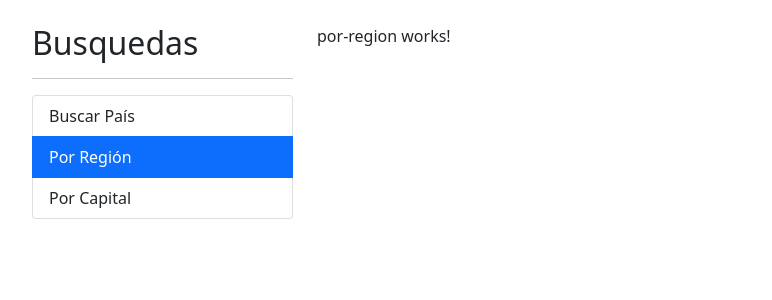
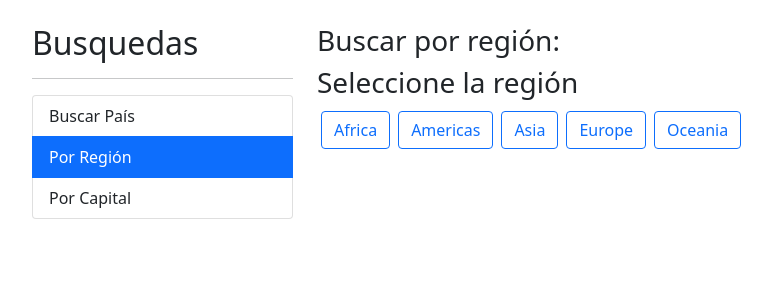
Before and after one commit to dhurrego/paises-app, an Angular app: page /region in a window 1280 px wide. Shown: the top 300 px of the page, without its empty margins (50-822 px from the left). Built offline with nearby package versions, Linux system fonts and the light colour scheme.

Commit message:
Se termina la vista por region, se crea un autocomplete en buscar pais usando el debounce

```diff
--- a/src/app/pais/components/pais-tabla/pais-tabla.component.html
+++ b/src/app/pais/components/pais-tabla/pais-tabla.component.html
@@ -10,7 +10,7 @@
         </tr>
     </thead>
     <tbody>
-        <tr *ngFor="let pais of paises; let i = index">
+        <tr *ngFor="let pais of paises; let i = index" class="animate__animated animate__fadeIn  animate__faster">
             <td>{{ i + 1 }}</td>
             <td>
                 <img [src]="pais.flag" alt="pais.name" class="small-flag">
--- a/src/app/pais/pages/por-capital/por-capital.component.html
+++ b/src/app/pais/pages/por-capital/por-capital.component.html
@@ -1,3 +1,4 @@
+<div class="animate__animated animate__fadeIn  animate__faster">
     <h2>Por Capital</h2>
     <hr>
     <div class="row">
@@ -6,6 +7,8 @@
         </div>
     </div>
     <hr>
+</div>
+
 <div class="alert alert-danger" *ngIf="hayError">No se encontró nada con el término: {{ termino }}</div>
 
 <div class="row" *ngIf="!hayError && paises.length > 0">
--- a/src/app/pais/pages/por-pais/por-pais.component.html
+++ b/src/app/pais/pages/por-pais/por-pais.component.html
@@ -1,3 +1,4 @@
+<div class="animate__animated animate__fadeIn  animate__faster">
     <h2>Por País</h2>
     <hr>
     <div class="row">
@@ -5,7 +6,16 @@
             <app-pais-input (onEnter)="buscar( $event )" (onDebounce)="sugerencias( $event )" [buscado]="buscado"></app-pais-input>
         </div>
     </div>
+    <ul class="list-group" *ngIf="mostrarSugerencias">
+        <li class="list-group-item list-group-item-action" *ngFor="let pais of paisesSugeridos">
+            <a class="nav-link" [routerLink]="['/pais', pais.alpha2Code]">{{ pais.name }}</a>
+        </li>
+        <li class="list-group-item list-group-item-action" (click)="buscar(termino)">
+            <a class="nav-link" > Buscar "{{ termino }}"</a>
+        </li>
+    </ul>
     <hr>
+</div>
 <div class="alert alert-danger" *ngIf="hayError">No se encontró nada con el término: {{ termino }}</div>
 
 <div class="row" *ngIf="!hayError && paises.length > 0">
--- a/src/app/pais/pages/por-pais/por-pais.component.ts
+++ b/src/app/pais/pages/por-pais/por-pais.component.ts
@@ -6,36 +6,57 @@ import { PaisService } from '../../services/pais.service';
   selector: 'app-por-pais',
   templateUrl: './por-pais.component.html',
   styles: [
+    `
+      li {
+        cursor: pointer;
+      }
+    `
   ]
 })
 export class PorPaisComponent {
 
   public termino: string = '';
   public hayError: boolean = false;
+  public mostrarSugerencias: boolean = false;
   public paises: Country[];
+  public paisesSugeridos: Country[];
   public buscado: string = 'País';
 
   constructor( private _paisService: PaisService ) {
     this.paises = [];
+    this.paisesSugeridos = [];
   }
 
   buscar( termino: string ){
     this.hayError = false;
     this.termino = termino;
+    this.mostrarSugerencias = false;
 
     this._paisService.buscarPais( this.termino ).subscribe(
       response => {
         this.paises = response;
+        this.paisesSugeridos = [];
       },
       error => {
         this.hayError = true;
         this.paises = [];
+        this.paisesSugeridos = [];
       }
     );
   }
 
   sugerencias( termino: string ){
     this.hayError = false;
+    this.termino = termino;
+    this.mostrarSugerencias = true;
+    this._paisService.buscarPais( termino ).subscribe(
+      paises => {
+        this.paisesSugeridos = paises.splice(0,5)
+      },
+      error => {
+        this.paisesSugeridos = [];
+      }
+    );
   }
 
 }
--- a/src/app/pais/pages/por-region/por-region.component.html
+++ b/src/app/pais/pages/por-region/por-region.component.html
@@ -1 +1,29 @@
-<p>por-region works!</p>
+<div class="animate__animated animate__fadeIn  animate__faster">
+    <h3>Buscar por región: <small> {{ regionActiva | titlecase }} </small></h3>
+
+    <h3> Seleccione la región </h3>
+
+    <div class="row">
+        <div class="col">
+            <!--
+                [class.btn-primary]="region === regionActiva"
+                [ngClass]="{
+                    'btn-primary': region === regionActiva,
+                    'btn-outline-primary': region !== regionActiva
+                }"
+            -->
+            <button *ngFor="let region of regiones"
+                    [class]="getClaseCSS( region )"
+                    (click)="activarRegion( region )">
+                {{ region | titlecase}}
+            </button>
+        </div>
+    </div>
+</div>
+
+
+<div class="row" *ngIf="paises.length > 0">
+    <div class="col">
+        <app-pais-tabla [paises]="paises"></app-pais-tabla>
+    </div>
+</div>
--- a/src/app/pais/pages/por-region/por-region.component.ts
+++ b/src/app/pais/pages/por-region/por-region.component.ts
@@ -1,4 +1,6 @@
-import { Component, OnInit } from '@angular/core';
+import { Component } from '@angular/core';
+import { PaisService } from '../../services/pais.service';
+import { Country } from '../../interfaces/pais.interfaces';
 
 @Component({
   selector: 'app-por-region',
@@ -6,11 +8,33 @@ import { Component, OnInit } from '@angular/core';
   styles: [
   ]
 })
-export class PorRegionComponent implements OnInit {
+export class PorRegionComponent{
 
-  constructor() { }
+  public regiones: string[] = [ 'africa', 'americas', 'asia', 'europe', 'oceania' ];
+  public regionActiva: string = '';
+  public paises: Country[] = [];
 
-  ngOnInit(): void {
+  constructor( private _paisService: PaisService ) { }
+
+  activarRegion( region: string ){
+
+    if(region === this.regionActiva ){
+      return;
+    }
+
+    this.regionActiva = region;
+    this.paises = [];
+
+    this._paisService.buscarRegion( region ).subscribe(
+      response => {
+        this.paises = response;
+      }
+    )
+
+  }
+
+  getClaseCSS( region: string ): string {
+    return ( region === this.regionActiva) ? 'btn btn-primary m-1' : 'btn btn-outline-primary m-1';
   }
 
 }
--- a/src/app/pais/services/pais.service.ts
+++ b/src/app/pais/services/pais.service.ts
@@ -1,6 +1,7 @@
-import { HttpClient } from '@angular/common/http';
+import { HttpClient, HttpParams } from '@angular/common/http';
 import { Injectable } from '@angular/core';
 import { Observable } from 'rxjs';
+import { tap } from 'rxjs/operators';
 import { Country } from '../interfaces/pais.interfaces';
 
 @Injectable({
@@ -10,13 +11,17 @@ export class PaisService {
 
   private _apiUrl: string = 'https://restcountries.eu/rest/v2';
 
+  get httpParams(){
+    return new HttpParams().set("fields", "name;capital;alpha2Code;flag;population");
+  }
+
   constructor( private _http: HttpClient ) { }
 
   buscarPais( termino: string ): Observable<Country[]>{
 
     const url = `${ this._apiUrl }/name/${ termino }`;
 
-    return this._http.get<Country[]>( url );
+    return this._http.get<Country[]>( url, { params: this.httpParams } );
 
   }
 
@@ -24,7 +29,15 @@ export class PaisService {
 
     const url = `${ this._apiUrl }/capital/${ termino }`;
 
-    return this._http.get<Country[]>( url );
+    return this._http.get<Country[]>( url, { params: this.httpParams } );
+
+  }
+
+  buscarRegion( termino: string ): Observable<Country[]>{
+
+    const url = `${ this._apiUrl }/region/${ termino }`;
+
+    return this._http.get<Country[]>( url, { params: this.httpParams } ).pipe( tap( console.log ) );
 
   }
 
--- a/src/index.html
+++ b/src/index.html
@@ -7,6 +7,7 @@
   <meta name="viewport" content="width=device-width, initial-scale=1">
   <link rel="icon" type="image/x-icon" href="favicon.ico">
   <link href="https://cdn.jsdelivr.net/npm/bootstrap@5.0.0-beta1/dist/css/bootstrap.min.css" rel="stylesheet" integrity="sha384-giJF6kkoqNQ00vy+HMDP7azOuL0xtbfIcaT9wjKHr8RbDVddVHyTfAAsrekwKmP1" crossorigin="anonymous">
+  <link rel="stylesheet" href="https://cdnjs.cloudflare.com/ajax/libs/animate.css/4.1.1/animate.min.css" />
 </head>
 <body>
   <app-root></app-root>
```
Lines whose indentation alone changed are shown as unchanged.
